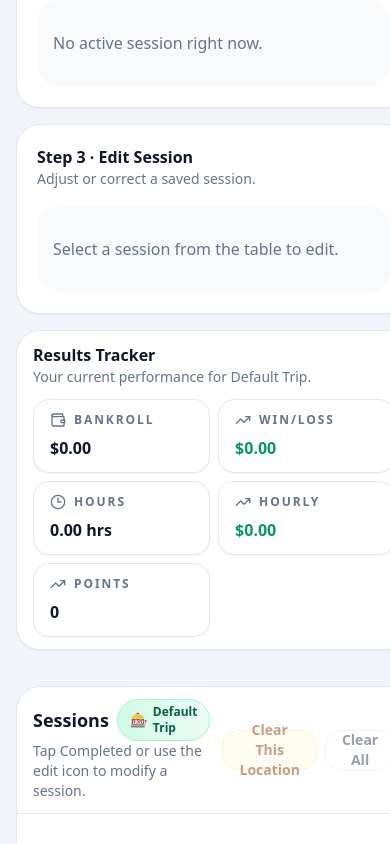
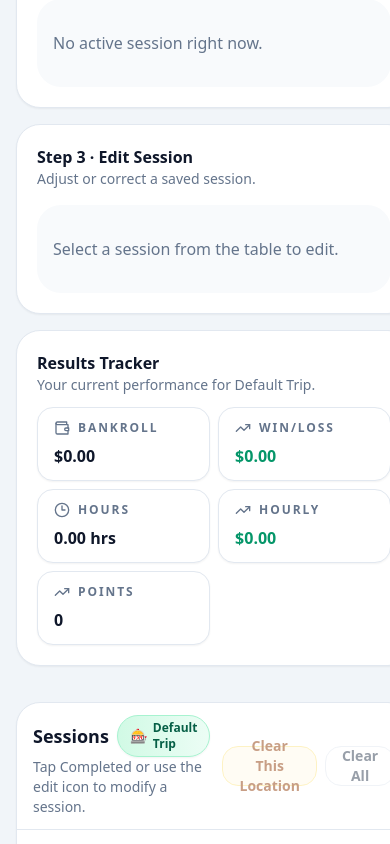
Before and after one commit to johnfbalogh-blip/blackjack-tracker, a React (Vite) app: page / in a window 390 px wide. Shown: the part 1156-2000 px from the top of the page. Built offline with nearby package versions, Linux system fonts and the light colour scheme.

Commit message:
Update App.tsx

```diff
--- a/src/App.tsx
+++ b/src/App.tsx
@@ -1141,7 +1141,7 @@ export default function App() {
           </div>
         )}
 
-        <div className="grid gap-4 lg:gap-5 xl:grid-cols-1">
+        <div className="w-full max-w-md grid gap-4 lg:max-w-none lg:gap-5 xl:grid-cols-1">
           <div className="grid w-full max-w-md gap-4 lg:max-w-none lg:grid-cols-3">
             <motion.div initial={{ opacity: 0, y: 12 }} animate={{ opacity: 1, y: 0 }} className="rounded-3xl border border-slate-200 bg-white p-5 shadow-sm hover:shadow-md transition">
               <div className="mb-4">
@@ -1539,7 +1539,7 @@ export default function App() {
             </motion.div>
           </div>
 
-          <div className="mb-5 w-full max-w-md rounded-3xl border border-slate-200 bg-white px-4 py-3 shadow-sm lg:max-w-none">
+          <div className="mb-5 w-full max-w-md rounded-3xl border border-slate-200 bg-white p-5 shadow-sm lg:max-w-none">
             <div className="mb-3 flex items-center justify-between gap-3">
               <div>
                 <div className="text-base font-semibold text-slate-900">Results Tracker</div>
```
